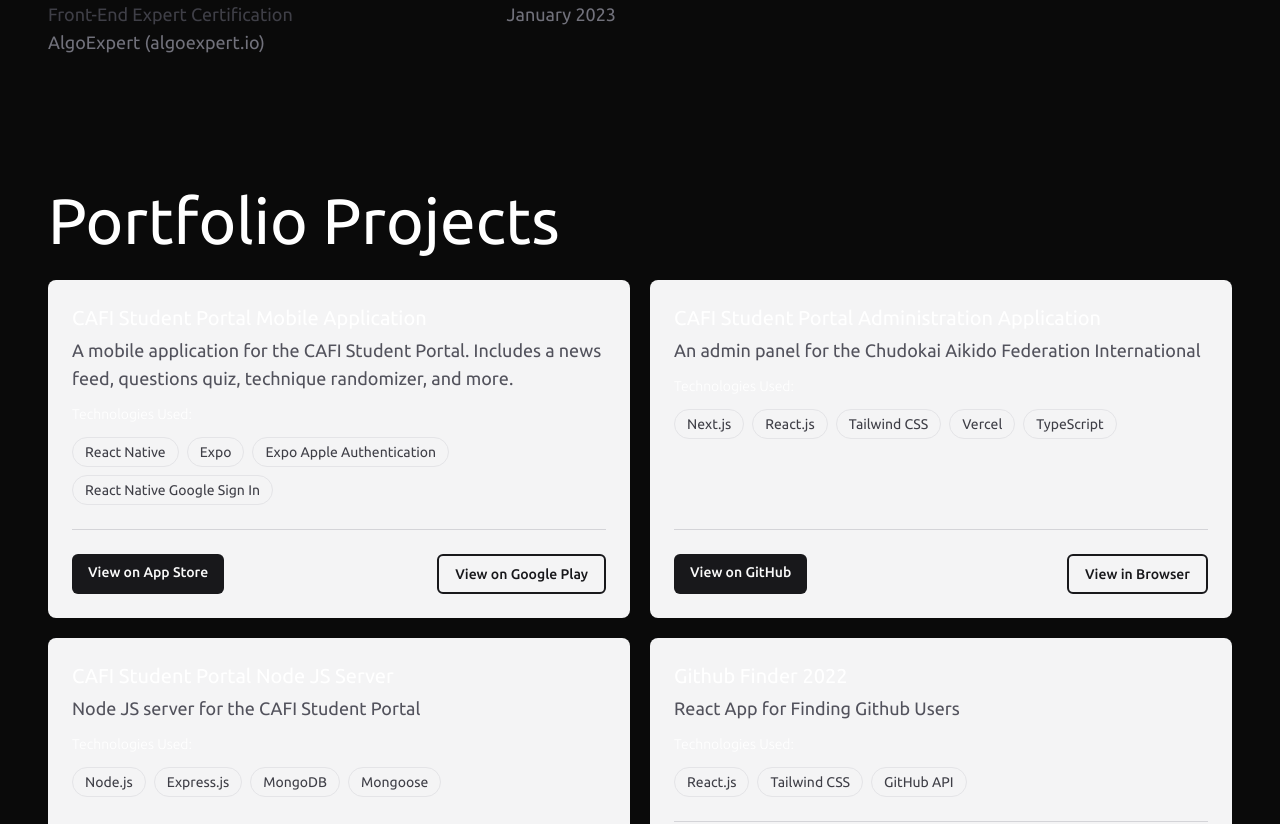
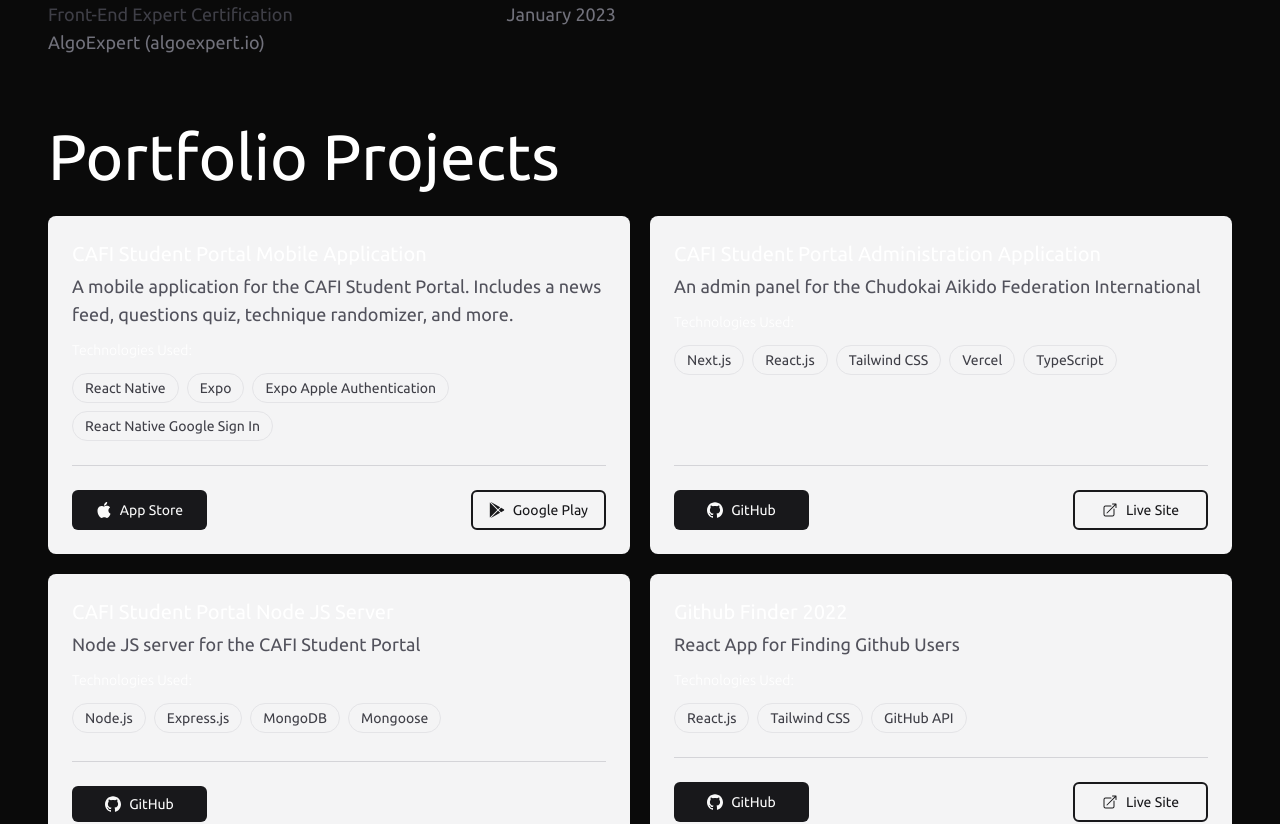
Before and after one commit to james-zedd/jameszedd-dot-com, a Next.js app: page / in a window 1280 px wide. Shown: the part 2080-2904 px from the top of the page. Built offline with nearby package versions, Linux system fonts and the light colour scheme.

Commit message:
Update portfolio card buttons

```diff
--- a/src/app/_components/Portfolio.tsx
+++ b/src/app/_components/Portfolio.tsx
@@ -3,7 +3,7 @@
 
 export default function Portfolio() {
   return (
-    <section id="portfolio" className="py-16">
+    <section id="portfolio" className="pb-16">
       <h1 className="text-2xl font-medium">Portfolio Projects</h1>
       <div className="mt-6 grid gap-5 md:grid-cols-2">
         {projects.map((project) => (
--- a/src/app/_components/PortfolioCard.tsx
+++ b/src/app/_components/PortfolioCard.tsx
@@ -1,3 +1,5 @@
+import { iconPaths, type IconKey } from "@/app/_data/icons";
+
 type PortfolioCardProps = {
   name: string;
   description: string;
@@ -6,7 +8,26 @@
   linkTwoUrl?: string;
   linkOneText?: string;
   linkTwoText?: string;
+  linkOneIcon?: IconKey;
+  linkTwoIcon?: IconKey;
 };
+
+function Icon({ type }: { type: IconKey }) {
+  return (
+    <svg
+      viewBox="0 0 24 24"
+      fill="currentColor"
+      aria-hidden="true"
+      className="h-4 w-4 shrink-0"
+    >
+      <path
+        fillRule={type === "external" ? "evenodd" : undefined}
+        clipRule={type === "external" ? "evenodd" : undefined}
+        d={iconPaths[type]}
+      />
+    </svg>
+  );
+}
 
 export default function PortfolioCard({
   name,
@@ -14,8 +35,10 @@
   technologies,
   linkOneUrl,
   linkTwoUrl,
-  linkOneText = "View on GitHub",
-  linkTwoText = "View in Browser",
+  linkOneText = "GitHub",
+  linkTwoText = "Live Site",
+  linkOneIcon = "github",
+  linkTwoIcon = "external",
 }: PortfolioCardProps) {
   return (
     <div className="flex flex-col rounded-lg bg-zinc-100 p-6 dark:bg-zinc-900">
@@ -35,14 +58,15 @@
         </ul>
       </div>
       <hr className="my-6 border-zinc-300 dark:border-zinc-700" />
-      <div className="flex gap-3">
+      <div className="flex flex-col mlg:flex-row mlg:flex-wrap gap-3">
         {linkOneUrl && (
           <a
             href={linkOneUrl}
             target="_blank"
             rel="noreferrer"
-            className="rounded-md bg-zinc-900 px-4 py-2 text-sm font-medium text-zinc-50 transition-colors hover:bg-zinc-700 dark:bg-zinc-50 dark:text-zinc-900 dark:hover:bg-zinc-300"
+            className="inline-flex justify-center items-center min-w-[135px] gap-2 whitespace-nowrap rounded-md bg-zinc-900 px-4 py-2 text-sm font-normal text-zinc-50 transition-colors hover:bg-zinc-700 dark:bg-zinc-50 dark:text-zinc-900 dark:hover:bg-zinc-300"
           >
+            <Icon type={linkOneIcon} />
             {linkOneText}
           </a>
         )}
@@ -51,8 +75,9 @@
             href={linkTwoUrl}
             target="_blank"
             rel="noreferrer"
-            className="ml-auto rounded-md border-2 border-zinc-900 px-4 py-2 text-sm font-medium text-zinc-900 transition-colors hover:bg-zinc-900 hover:text-zinc-50 dark:border-zinc-50 dark:text-zinc-50 dark:hover:bg-zinc-50 dark:hover:text-zinc-900"
+            className="mlg:ml-auto inline-flex justify-center items-center min-w-[135px] gap-2 whitespace-nowrap rounded-md border-2 border-zinc-900 px-4 py-2 text-sm font-normal text-zinc-900 transition-colors hover:bg-zinc-900 hover:text-zinc-50 dark:border-zinc-50 dark:text-zinc-50 dark:hover:bg-zinc-50 dark:hover:text-zinc-900"
           >
+            <Icon type={linkTwoIcon} />
             {linkTwoText}
           </a>
         )}
--- a/src/app/_data/Portfolio.ts
+++ b/src/app/_data/Portfolio.ts
@@ -1,3 +1,5 @@
+import type { IconKey } from "@/app/_data/icons";
+
 export type Project = {
     name: string;
     description: string;
@@ -6,6 +8,8 @@
     linkTwoUrl?: string;
     linkOneText?: string;
     linkTwoText?: string;
+    linkOneIcon?: IconKey;
+    linkTwoIcon?: IconKey;
 };
 
 export const projects: Project[] = [
@@ -15,8 +19,10 @@
         technologies: ["React Native", "Expo", "Expo Apple Authentication", "React Native Google Sign In"],
         linkOneUrl: "https://apps.apple.com/us/app/cafi-student-portal/id6760269554",
         linkTwoUrl: "https://play.google.com/store/apps/details?id=com.zeddenterprises.cafistudentportalmobile&hl=en_CA",
-        linkOneText: "View on App Store",
-        linkTwoText: "View on Google Play",
+        linkOneText: "App Store",
+        linkTwoText: "Google Play",
+        linkOneIcon: "appStore",
+        linkTwoIcon: "googlePlay",
     },
     {
         name: "CAFI Student Portal Administration Application",
--- /dev/null
+++ b/src/app/_data/icons.ts
@@ -0,0 +1,12 @@
+export type IconKey = "github" | "external" | "appStore" | "googlePlay";
+
+export const iconPaths: Record<IconKey, string> = {
+    github:
+        "M12 .297c-6.63 0-12 5.373-12 12 0 5.303 3.438 9.8 8.205 11.385.6.113.82-.258.82-.577 0-.285-.01-1.04-.015-2.04-3.338.724-4.042-1.61-4.042-1.61C4.422 18.07 3.633 17.7 3.633 17.7c-1.087-.744.084-.729.084-.729 1.205.084 1.838 1.236 1.838 1.236 1.07 1.835 2.809 1.305 3.495.998.108-.776.417-1.305.76-1.605-2.665-.3-5.466-1.332-5.466-5.93 0-1.31.465-2.38 1.235-3.22-.135-.303-.54-1.523.105-3.176 0 0 1.005-.322 3.3 1.23.96-.267 1.98-.399 3-.405 1.02.006 2.04.138 3 .405 2.28-1.552 3.285-1.23 3.285-1.23.645 1.653.24 2.873.12 3.176.765.84 1.23 1.91 1.23 3.22 0 4.61-2.805 5.625-5.475 5.92.42.36.81 1.096.81 2.22 0 1.606-.015 2.896-.015 3.286 0 .315.21.69.825.57C20.565 22.092 24 17.592 24 12.297c0-6.627-5.373-12-12-12",
+    appStore:
+        "M12.152 6.896c-.948 0-2.415-1.078-3.96-1.04-2.04.027-3.91 1.183-4.961 3.014-2.117 3.675-.546 9.103 1.519 12.09 1.013 1.454 2.208 3.09 3.792 3.039 1.52-.065 2.09-.987 3.935-.987 1.831 0 2.35.987 3.96.948 1.637-.026 2.676-1.48 3.676-2.948 1.156-1.688 1.636-3.325 1.662-3.415-.039-.013-3.182-1.221-3.22-4.857-.026-3.04 2.48-4.494 2.597-4.559-1.429-2.09-3.623-2.324-4.39-2.376-2-.156-3.675 1.09-4.61 1.09zM15.53 3.83c.843-1.012 1.4-2.427 1.245-3.83-1.207.052-2.662.805-3.532 1.818-.78.896-1.454 2.338-1.273 3.714 1.338.104 2.715-.688 3.559-1.701",
+    googlePlay:
+        "M22.018 13.298l-3.919 2.218-3.515-3.493 3.543-3.521 3.891 2.202a1.49 1.49 0 0 1 0 2.594zM1.337.924a1.486 1.486 0 0 0-.112.568v21.017c0 .217.045.419.124.6l11.155-11.087L1.337.924zm12.207 10.065l3.258-3.238L3.45.195a1.466 1.466 0 0 0-.946-.179l11.04 10.973zm0 2.067l-11 10.933c.298.036.612-.016.906-.183l13.324-7.54-3.23-3.21z",
+    external:
+        "M15.75 2.25H21a.75.75 0 0 1 .75.75v5.25a.75.75 0 0 1-1.5 0V4.81L8.03 17.03a.75.75 0 0 1-1.06-1.06L19.19 3.75h-3.44a.75.75 0 0 1 0-1.5Zm-10.5 4.5a1.5 1.5 0 0 0-1.5 1.5v10.5a1.5 1.5 0 0 0 1.5 1.5h10.5a1.5 1.5 0 0 0 1.5-1.5V10.5a.75.75 0 0 1 1.5 0v8.25a3 3 0 0 1-3 3H5.25a3 3 0 0 1-3-3V8.25a3 3 0 0 1 3-3h8.25a.75.75 0 0 1 0 1.5H5.25Z",
+};
--- a/src/app/globals.css
+++ b/src/app/globals.css
@@ -20,9 +20,11 @@
 /* Breakpoints for sm:, md:, lg:, xl:, 2xl: variants.
    These match Tailwind's defaults — edit here to customize. */
 @theme {
+  --breakpoint-xxs: 22rem; /* 352px */
   --breakpoint-xs: 30rem; /* 480px */
   --breakpoint-sm: 40rem; /* 640px */
   --breakpoint-md: 48rem; /* 768px */
+  --breakpoint-mlg: 50rem; /* 800px */
   --breakpoint-lg: 64rem; /* 1024px */
   --breakpoint-xl: 80rem; /* 1280px */
   --breakpoint-2xl: 96rem; /* 1536px */
```
